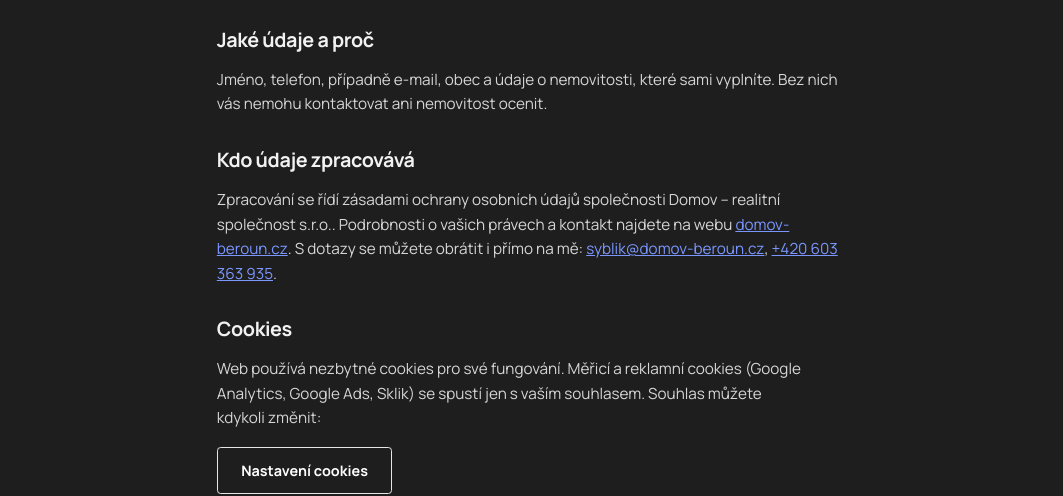
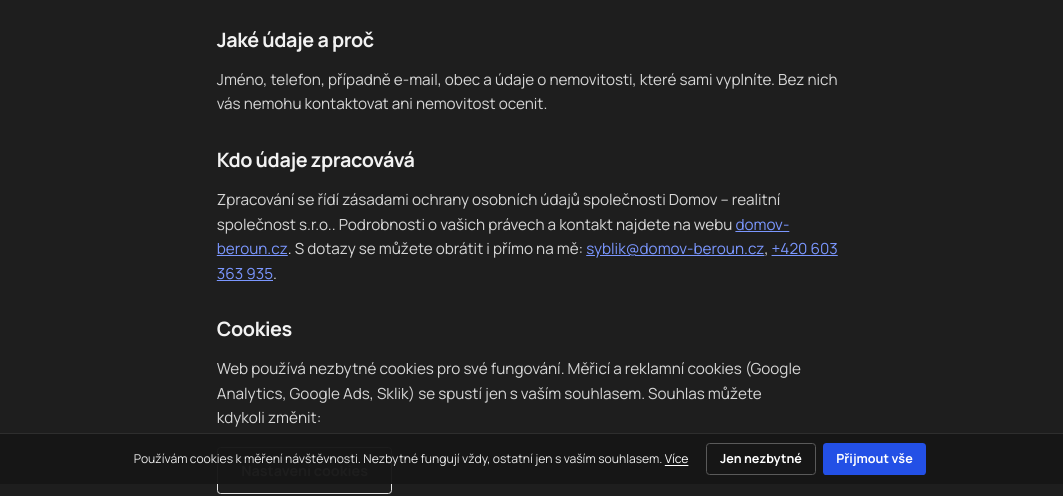
Before and after one commit to jansyblik/jansyblik.github.io, an Astro site: page /ochrana-osobnich-udaju in a window 1280 px wide. Shown: the part 316-812 px from the top of the page, without its empty margins (110-1173 px from the left). Built offline with nearby package versions, Linux system fonts and the light colour scheme; Astro itself is replaced by a stand-in of ours.

Commit message:
Google Analytics a nenápadná lišta s cookies
Co-Authored-By: Claude Opus 5.5 <noreply@anthropic.com>
Claude-Session: https://claude.ai/code/session_01FkhqJY7wcD4vn5JvaVyPR5

```diff
--- a/src/components/Consent.astro
+++ b/src/components/Consent.astro
@@ -11,8 +11,7 @@ const cfg = {
 {enabled && (
   <div class="consent" id="consent" role="dialog" aria-live="polite" aria-label="Nastavení cookies" hidden>
     <p>
-      Web používá cookies pro měření návštěvnosti a vyhodnocení reklamy. Nezbytné cookies fungují vždy, ostatní
-      jen s vaším souhlasem. <a href="/ochrana-osobnich-udaju/">Více informací</a>
+      Používám cookies k měření návštěvnosti. Nezbytné fungují vždy, ostatní jen s&nbsp;vaším souhlasem.&nbsp;<a href="/ochrana-osobnich-udaju/">Více</a>
     </p>
     <div class="consent__actions">
       <button type="button" class="btn btn--ghost" data-consent="necessary">Jen nezbytné</button>
@@ -70,13 +69,23 @@ const cfg = {
 </script>
 
 <style>
+  /* Nenápadná lišta dole: jeden řádek na počítači, dva na mobilu. */
   .consent {
-    position: fixed; z-index: 60; left: 16px; right: 16px; bottom: 16px; margin: 0 auto; max-width: 760px;
-    background: var(--panel); color: var(--text); border: 1px solid var(--line); border-radius: 6px;
-    box-shadow: 0 12px 40px rgba(0,0,0,.14); padding: 20px; display: grid; gap: 16px; font-size: 15px;
+    position: fixed; z-index: 70; left: 0; right: 0; bottom: 0;
+    background: rgba(22,22,22,.97); color: #e9e9e9; border-top: 1px solid #2e2e2e;
+    padding: 10px max(16px, env(safe-area-inset-left)) calc(10px + env(safe-area-inset-bottom));
+    display: flex; align-items: center; justify-content: center; gap: 10px 20px; flex-wrap: wrap;
+    font-size: 13.5px; line-height: 1.45;
   }
   .consent[hidden] { display: none; }
-  .consent a { color: var(--accent); }
-  .consent__actions { display: flex; flex-wrap: wrap; gap: 10px; justify-content: flex-end; }
-  .consent__actions .btn { min-height: 44px; padding: 0 18px; font-size: 15px; }
+  .consent p { margin: 0; max-width: 640px; }
+  .consent a { color: #fff; text-decoration: underline; text-underline-offset: 2px; }
+  .consent__actions { display: flex; gap: 8px; flex-shrink: 0; }
+  .consent__actions .btn { min-height: 36px; padding: 0 14px; font-size: 14px; }
+  .consent :global(.btn--ghost) { color: #fff; border-color: #5a5a5a; background: transparent; }
+  @media (max-width: 600px) {
+    .consent { justify-content: stretch; padding-top: 12px; }
+    .consent__actions { width: 100%; }
+    .consent__actions .btn { flex: 1 1 0; justify-content: center; }
+  }
 </style>
--- a/src/data/site.js
+++ b/src/data/site.js
@@ -25,7 +25,7 @@ export const site = {
   // Formspree: ID formuláře, např. 'xyzabcd' z adresy https://formspree.io/f/xyzabcd
   formspreeId: 'mbgozjgb',
   // Google Analytics 4: měřicí ID, např. 'G-XXXXXXXXXX'
-  gaId: '',
+  gaId: 'G-68KLCFSSH2',
   // Google Ads: ID konverze, např. 'AW-123456789', a štítek konverze pro odeslání formuláře
   googleAdsId: '',
   googleAdsLeadLabel: '',
```
